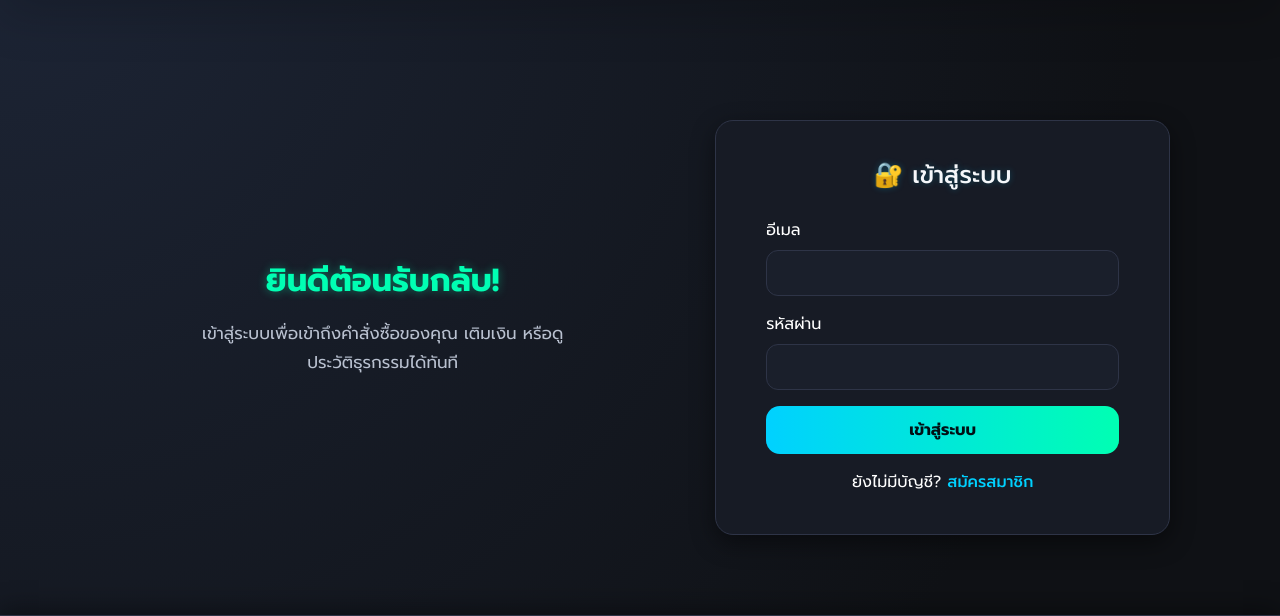
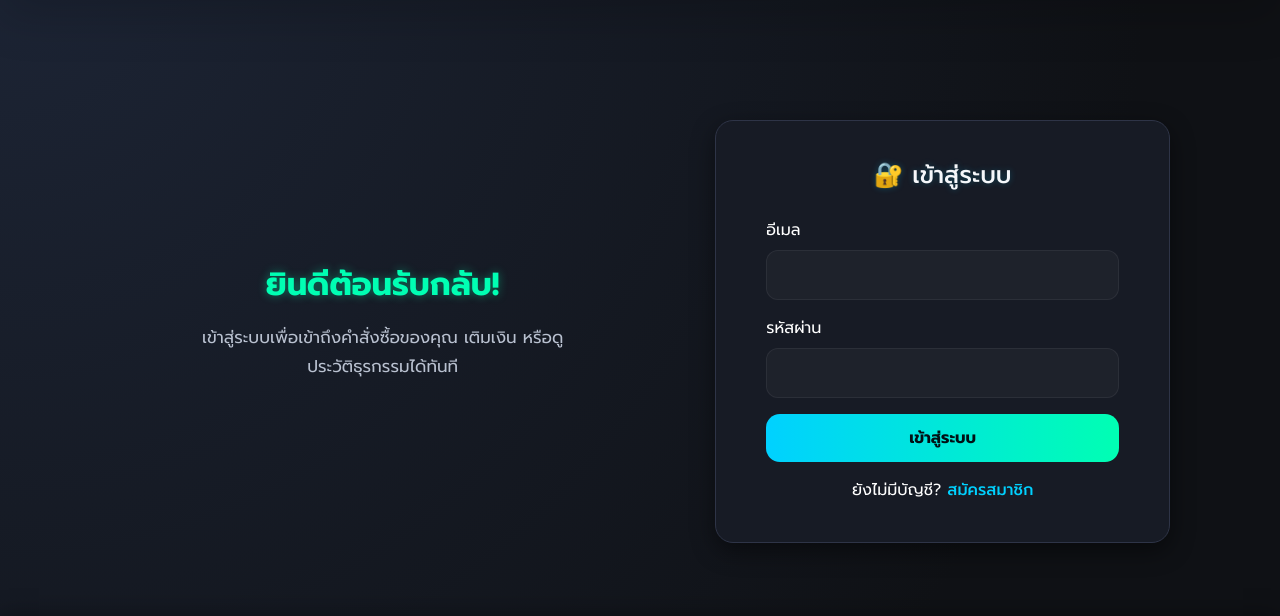
Before and after one commit to Lzer0x/Ldiwaa-Shop, a PHP site: page /login.php in a window 1280 px wide. Shown: the part 65-681 px from the top of the page. Run offline with PHP 8.4, Linux system fonts and the light colour scheme.

Commit message:
style(login): improve input contrast, placeholder and autofill styling

```diff
--- a/assets/css/login.css
+++ b/assets/css/login.css
@@ -94,18 +94,30 @@ body {
 
 /* ===== Inputs ===== */
 .form-control {
-  background: var(--surface2);
-  border: 1px solid var(--border);
+  background: rgba(255,255,255,0.03); /* slightly lighter for contrast */
+  border: 1px solid rgba(255,255,255,0.06);
   color: var(--text);
   border-radius: 12px;
-  padding: 10px 12px;
-  transition: 0.25s;
+  padding: 12px 14px;
+  transition: 0.18s ease;
 }
+
+.form-control::placeholder { color: rgba(255,255,255,0.45); }
 
 .form-control:focus {
   border-color: var(--primary);
-  box-shadow: 0 0 10px rgba(0, 209, 255, 0.3);
-  background: #1c2230;
+  box-shadow: 0 6px 18px rgba(0, 209, 255, 0.12);
+  background: rgba(255,255,255,0.02);
+  outline: none;
+}
+
+/* Autofill styles for browsers */
+input:-webkit-autofill,
+textarea:-webkit-autofill,
+select:-webkit-autofill {
+  background-color: rgba(255,255,255,0.03) !important;
+  -webkit-box-shadow: 0 0 0px 1000px rgba(255,255,255,0.03) inset !important;
+  -webkit-text-fill-color: var(--text) !important;
 }
 
 /* ===== Button ===== */
```
